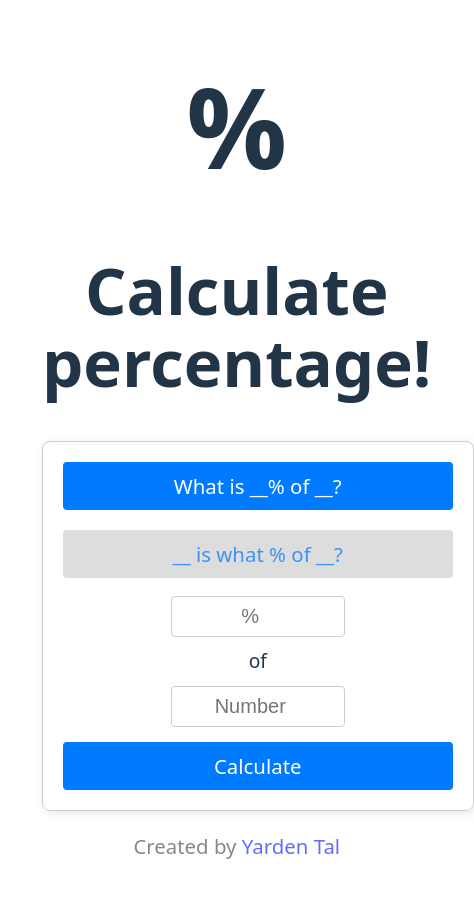
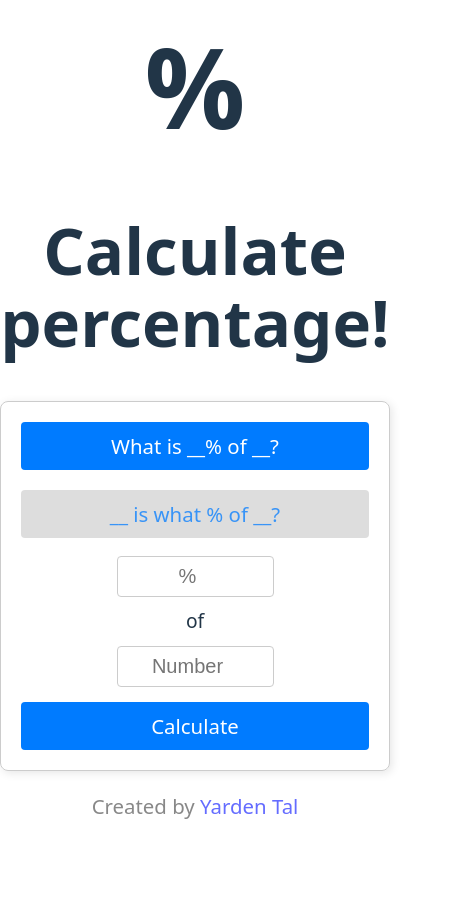
Before and after one commit to Yarden-Tal/Percentage-Calculator, a React (Vite) app: page / in a window 390 px wide. Shown: the top 898 px of the page, 474 px wide, since content can reach past the window. After the commit the page ends 874 px from the top, so only its background shows below. Built offline with nearby package versions, Linux system fonts and the light colour scheme.

Commit message:
mobile responsive fix

```diff
--- a/src/index.css
+++ b/src/index.css
@@ -69,13 +69,23 @@
 
 @media (max-width: 600px) {
   body {
+    display: flex;
+    justify-content: center;
+    align-items: center;
+    width: 100%;
+    height: 100vh;
+    overflow-x: hidden;
+    margin: 0;
     padding: 10px;
+    box-sizing: border-box;
   }
 
   .calculator-container {
     width: 100%;
     max-width: 90%;
     padding: 15px;
+    box-sizing: border-box;
+    text-align: center;
   }
 
   .button-group {
```
